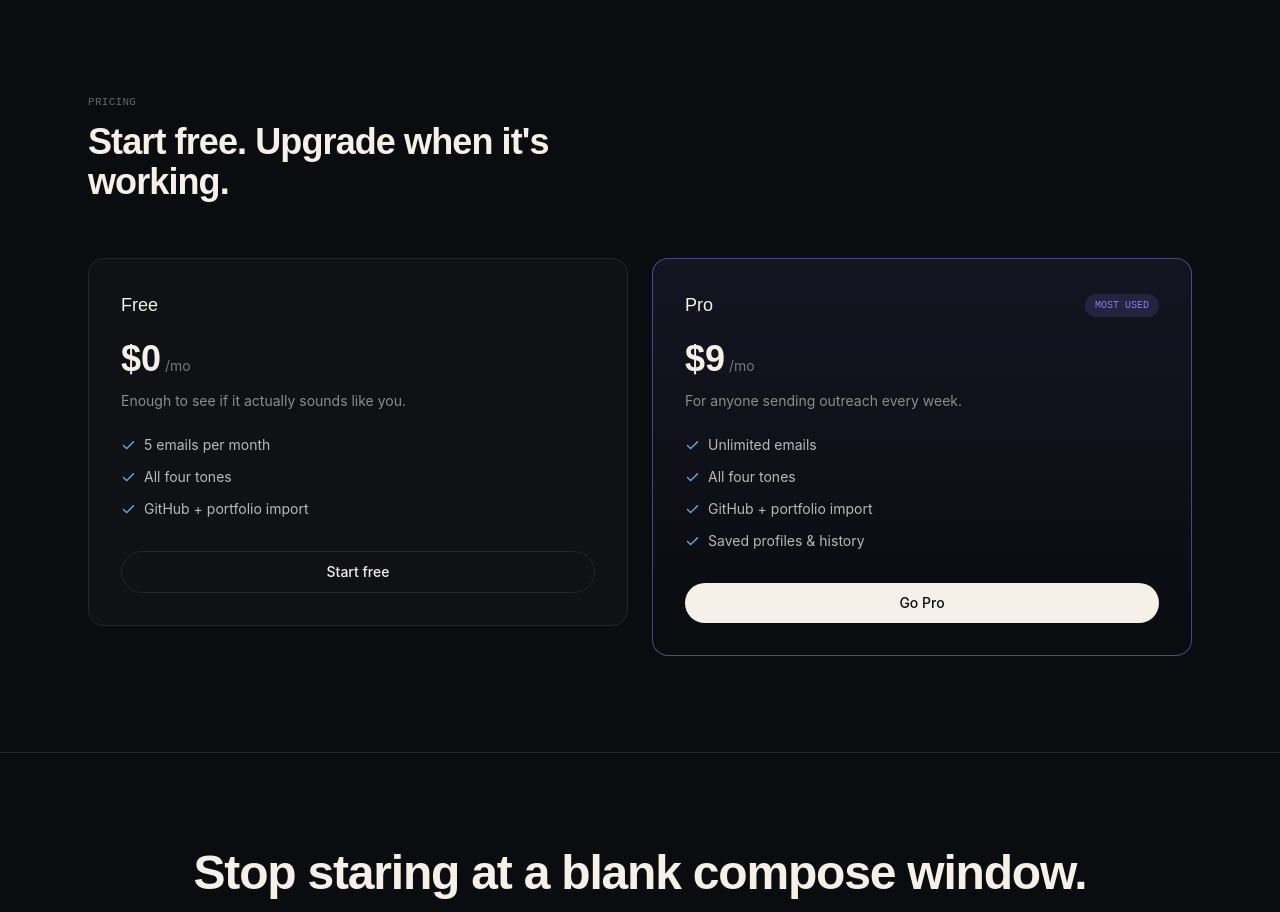
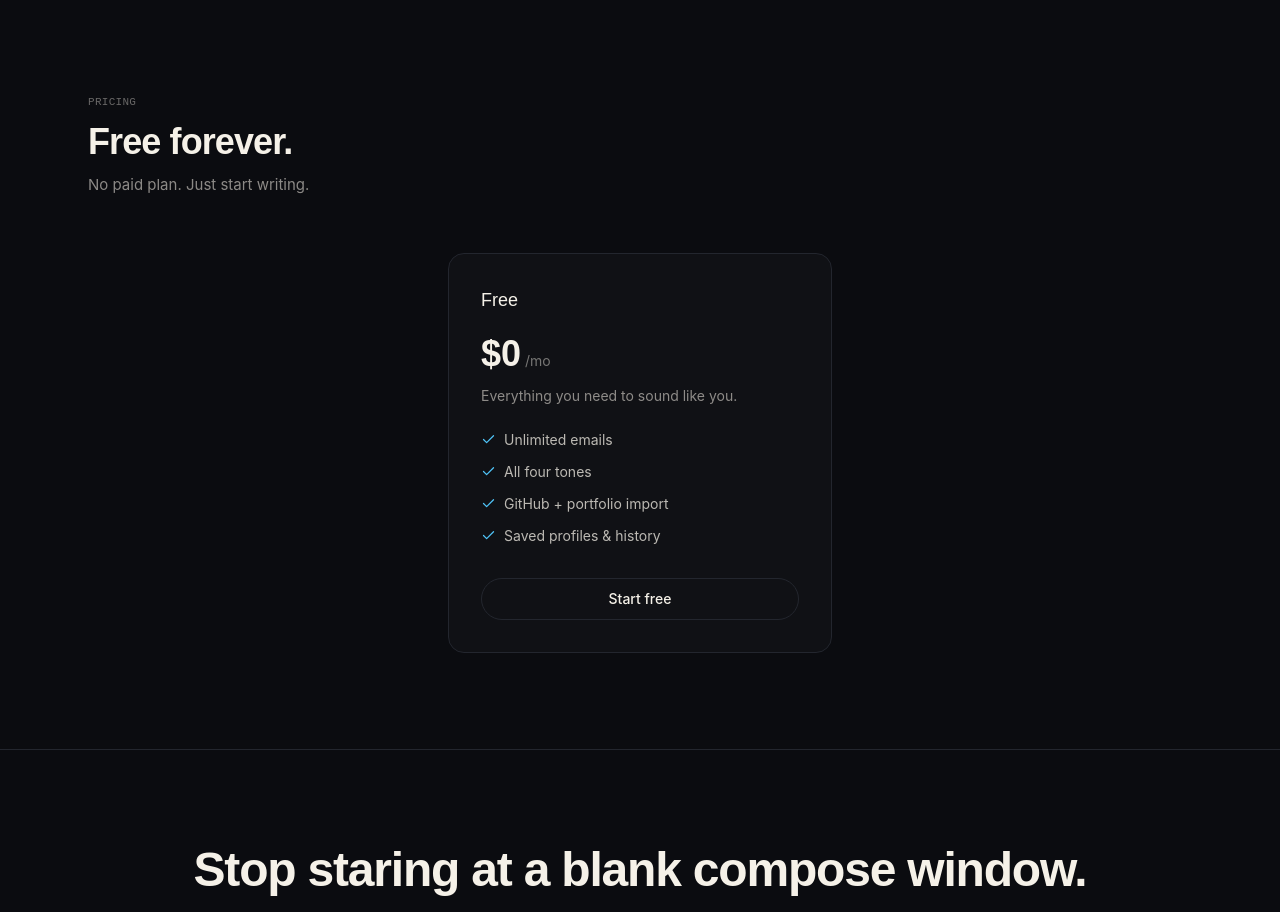
Before and after one commit to Lucid-Synth/prismail, a React (Vite) app in the folder frontend/: page / in a window 1280 px wide. Shown: the part 2600-3512 px from the top of the page. Built offline with nearby package versions, Linux system fonts and the light colour scheme.

Commit message:
Wired the Home page navigation

```diff
--- a/frontend/src/pages/Home.tsx
+++ b/frontend/src/pages/Home.tsx
@@ -1,5 +1,6 @@
 import { useState, type ButtonHTMLAttributes, type JSX } from "react";
 import { motion, type Variants } from "framer-motion";
+import { useNavigate } from "react-router-dom";
 import {
   Target,
   Sparkles,
@@ -103,8 +104,20 @@ const FEATURES = [
   },
 ];
 
+
+
 export default function Home(): JSX.Element {
   const [menuOpen, setMenuOpen] = useState<boolean>(false);
+
+  const navigate = useNavigate();
+
+  function loginButtonHandler(){
+  navigate('/login');
+}
+
+  function signupButtonHandler(){
+    navigate('/signup')
+  }
 
   return (
     <div className="min-h-screen w-full bg-[#0B0C10] text-[#F5F1E8] font-['Inter',sans-serif] antialiased overflow-x-hidden">
@@ -126,10 +139,14 @@ export default function Home(): JSX.Element {
           </div>
 
           <div className="hidden items-center gap-3 md:flex">
-            <button className="text-sm text-[#F5F1E8]/70 transition-colors hover:text-[#F5F1E8]">
+            <button className="text-sm text-[#F5F1E8]/70 transition-colors hover:text-[#F5F1E8]"
+            onClick={loginButtonHandler}
+            >
               Log in
             </button>
-            <Button className="rounded-full bg-[#F5F1E8] px-5 py-2 text-[#0B0C10] hover:bg-[#F5F1E8]/90">
+            <Button className="rounded-full bg-[#F5F1E8] px-5 py-2 text-[#0B0C10] hover:bg-[#F5F1E8]/90"
+            onClick={signupButtonHandler}
+            >
               Start writing
             </Button>
           </div>
@@ -191,7 +208,9 @@ export default function Home(): JSX.Element {
 
             <motion.div variants={fadeUp} className="mt-9 flex flex-wrap items-center gap-4">
               <motion.div whileHover={{ scale: 1.03 }} whileTap={{ scale: 0.97 }}>
-                <Button className="h-11 rounded-full bg-[#F5F1E8] px-6 text-[15px] font-medium text-[#0B0C10] hover:bg-[#F5F1E8]/90">
+                <Button className="h-11 rounded-full bg-[#F5F1E8] px-6 text-[15px] font-medium text-[#0B0C10] hover:bg-[#F5F1E8]/90"
+                onClick={signupButtonHandler}
+                >
                   Generate your first email
                   <ArrowRight size={16} className="ml-1.5" />
                 </Button>
@@ -342,38 +361,23 @@ export default function Home(): JSX.Element {
 
       {/* Pricing */}
       <section id="pricing" className="mx-auto max-w-6xl px-6 py-24">
-        <SectionHeading eyebrow="PRICING" title="Start free. Upgrade when it's working." />
+        <SectionHeading eyebrow="PRICING" title="Free forever." sub="No paid plan. Just start writing." />
 
         <motion.div
-          className="mt-14 grid gap-6 md:grid-cols-2"
+          className="mt-14 flex justify-center"
           variants={stagger}
           initial="hidden"
           whileInView="show"
           viewport={viewportOnce}
         >
-          <motion.div variants={fadeUp}>
+          <motion.div variants={fadeUp} className="w-full max-w-sm">
             <PricingCard
               name="Free"
               price="$0"
               period="/mo"
-              description="Enough to see if it actually sounds like you."
-              features={["5 emails per month", "All four tones", "GitHub + portfolio import"]}
+              description="Everything you need to sound like you."
+              features={["Unlimited emails", "All four tones", "GitHub + portfolio import", "Saved profiles & history"]}
               highlighted={false}
-            />
-          </motion.div>
-          <motion.div variants={fadeUp}>
-            <PricingCard
-              name="Pro"
-              price="$9"
-              period="/mo"
-              description="For anyone sending outreach every week."
-              features={[
-                "Unlimited emails",
-                "All four tones",
-                "GitHub + portfolio import",
-                "Saved profiles & history",
-              ]}
-              highlighted
             />
           </motion.div>
         </motion.div>
@@ -399,7 +403,8 @@ export default function Home(): JSX.Element {
           </motion.p>
           <motion.div variants={fadeUp} className="mt-9">
             <motion.div className="inline-block" whileHover={{ scale: 1.03 }} whileTap={{ scale: 0.97 }}>
-              <Button className="h-11 rounded-full bg-[#F5F1E8] px-7 text-[15px] font-medium text-[#0B0C10] hover:bg-[#F5F1E8]/90">
+              <Button className="h-11 rounded-full bg-[#F5F1E8] px-7 text-[15px] font-medium text-[#0B0C10] hover:bg-[#F5F1E8]/90"
+              onClick={signupButtonHandler}>
                 Generate your first email
                 <ArrowRight size={16} className="ml-1.5" />
               </Button>
@@ -501,6 +506,12 @@ function PricingCard({
   features: string[];
   highlighted: boolean;
 }): JSX.Element {
+  const navigate = useNavigate()
+
+  function loginButtonHandler(){
+    navigate('/login');
+  }
+
   return (
     <div
       className={`rounded-2xl border p-8 ${
@@ -538,6 +549,7 @@ function PricingCard({
             ? "bg-[#F5F1E8] text-[#0B0C10] hover:bg-[#F5F1E8]/90"
             : "border border-[#23262E] bg-transparent text-[#F5F1E8] hover:bg-white/4"
         }`}
+        onClick={loginButtonHandler}
       >
         {highlighted ? "Go Pro" : "Start free"}
       </Button>
```
Also changed, not shown: 1 other file (tests, documents, lock files or other folders).
